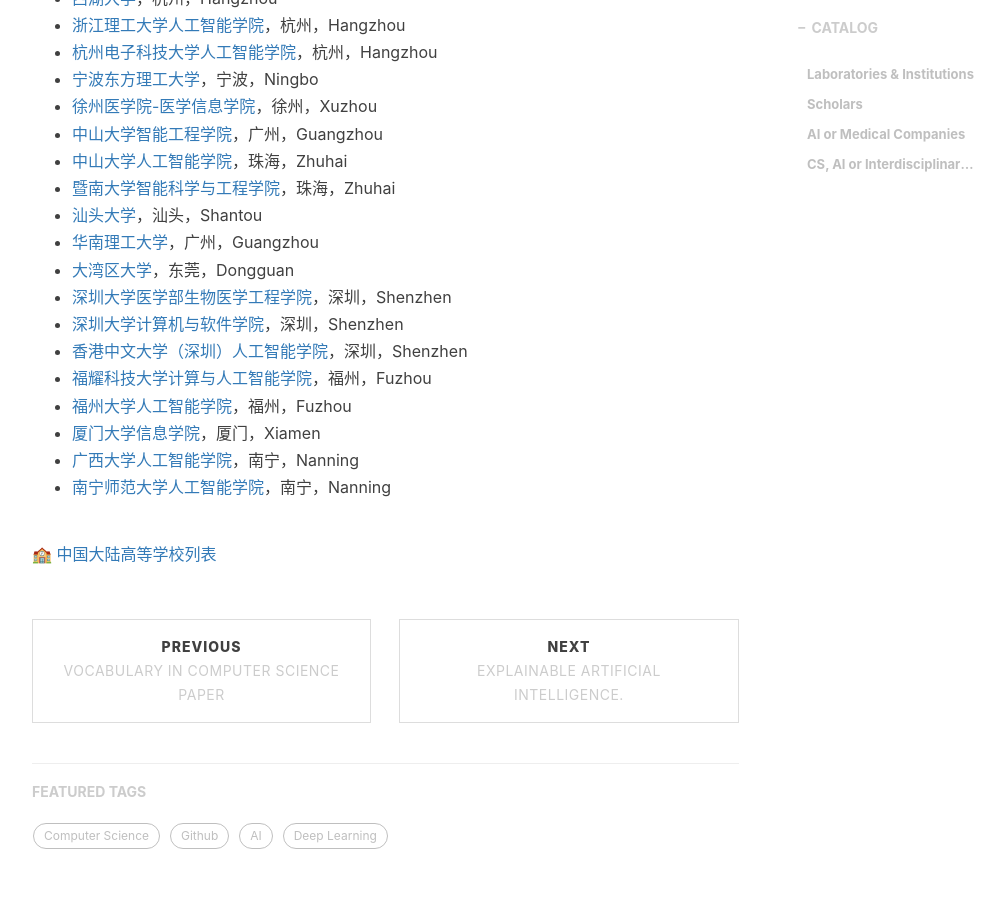
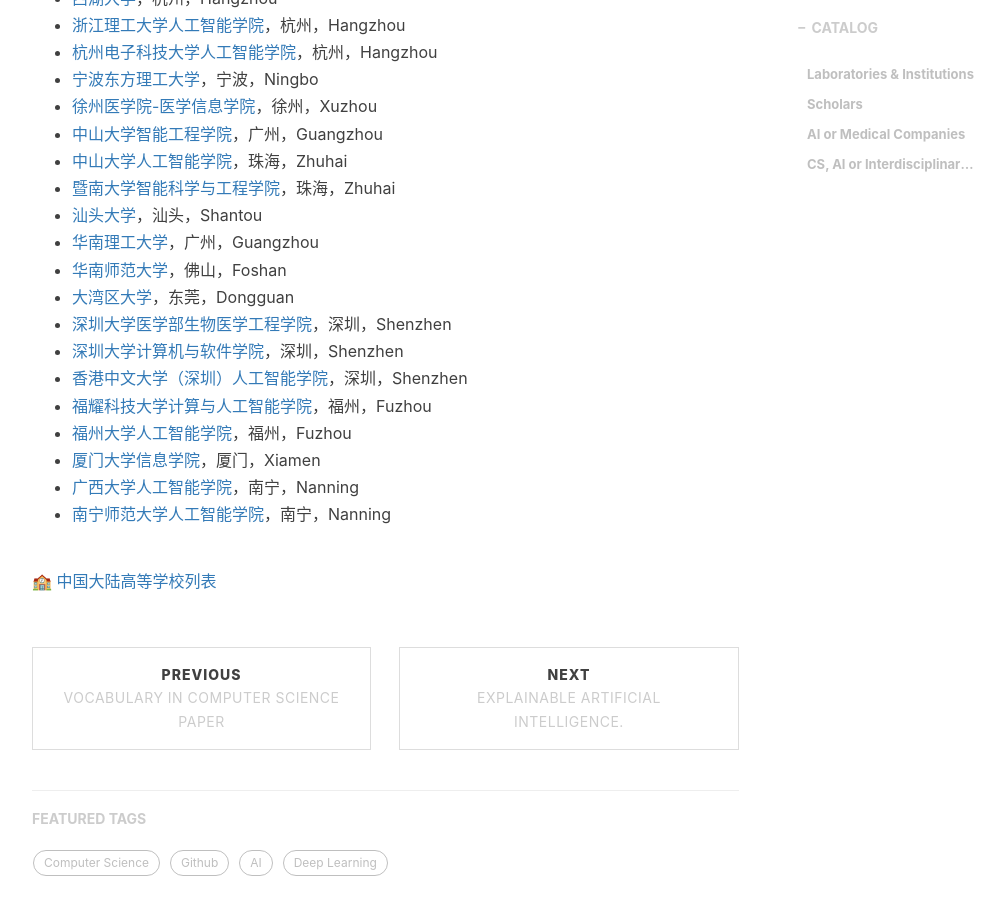
Before and after one commit to jizhang02/jizhang02.github.io, a Jekyll site: the page built from _posts/2020-02-26-csinfo.markdown, in a window 1280 px wide and 900 px high, scrolled down 6007 px. Shown: the whole window, without its empty margins (233-1238 px from the left). Built offline with Jekyll 4.4.1, drawn with Linux system fonts in a browser that asks for light colours; nearby versions of some CDN libraries; library files that are not in the unit come from our copies; a script that is not in the unit is left out; comment, search, counter and statistics services are not loaded.

Commit message:
Update 2020-02-26-csinfo.markdown

```diff
--- a/_posts/2020-02-26-csinfo.markdown
+++ b/_posts/2020-02-26-csinfo.markdown
@@ -200,6 +200,7 @@
 * [暨南大学智能科学与工程学院](https://sisse.jnu.edu.cn/_s328/main.psp)，珠海，Zhuhai
 * [汕头大学](http://job.stu.edu.cn/engage_job/positionDetail.aspx?jobID=827)，汕头，Shantou
 * [华南理工大学](http://www2.scut.edu.cn/hr/2019/0506/c4457a317013/page.htm)，广州，Guangzhou
+* [华南师范大学](http://ai.scnu.edu.cn/)，佛山，Foshan
 * [大湾区大学](https://www.gbu.edu.cn/)，东莞，Dongguan
 * [深圳大学医学部生物医学工程学院](http://bme.szu.edu.cn/index.html)，深圳，Shenzhen
 * [深圳大学计算机与软件学院](https://csse.szu.edu.cn/)，深圳，Shenzhen
```
